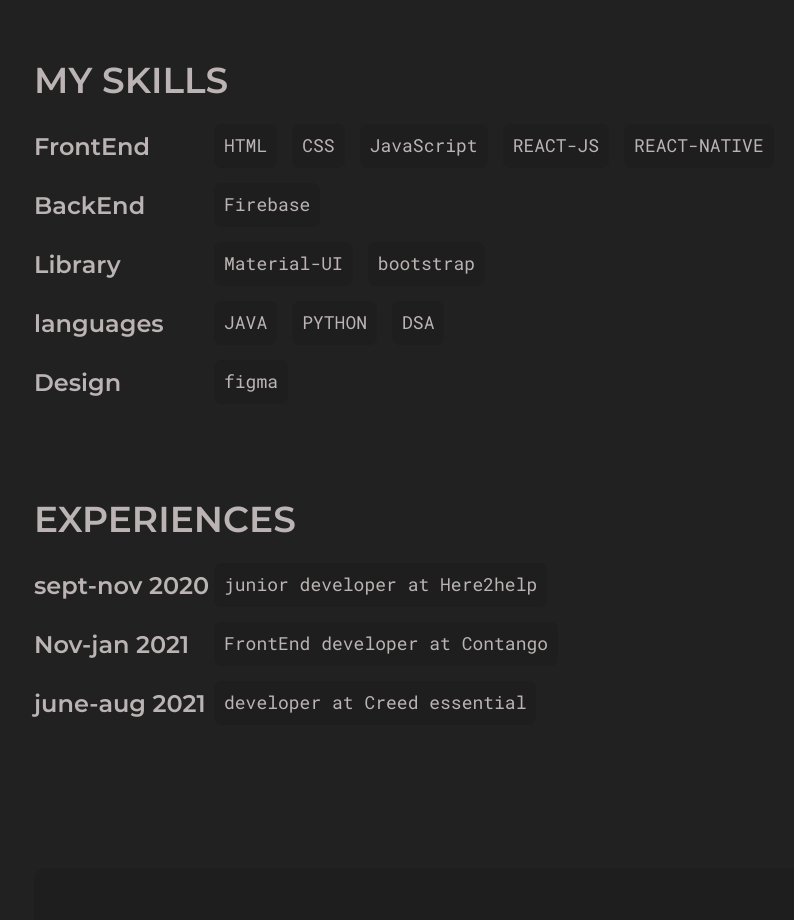
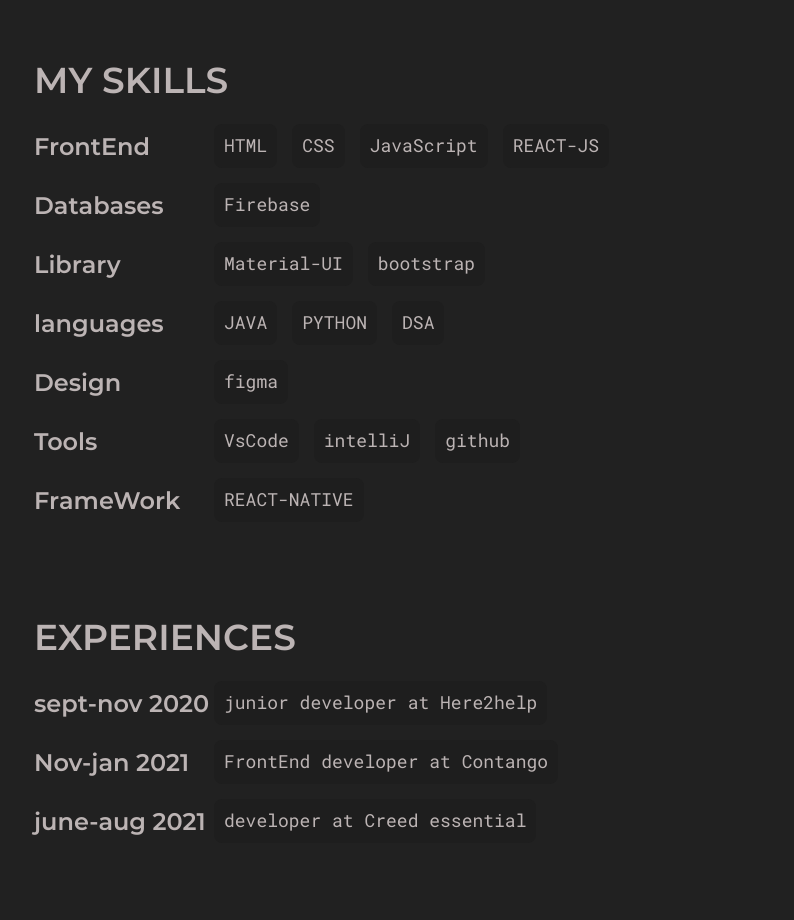
Before and after one commit to palindrome-kasak/portfolio, a React (Create React App) app: page /About in a window 1280 px wide. Shown: the part 1260-2180 px from the top of the page, without its empty margins (30-824 px from the left). Built offline with nearby package versions, Linux system fonts and the light colour scheme.

Commit message:
about us updated

```diff
--- a/src/Pages/About.js
+++ b/src/Pages/About.js
@@ -135,10 +135,10 @@ Enthusiastic learner , minimal, Greatful !!✨
 
               <AboutInfoItem
                 title="FrontEnd"
-                items={['HTML', 'CSS', 'JavaScript', 'REACT-JS', 'REACT-NATIVE']}
+                items={['HTML', 'CSS', 'JavaScript', 'REACT-JS']}
               />
               <AboutInfoItem
-                title="BackEnd"
+                title="Databases"
                 items={['Firebase']}
               />
               <AboutInfoItem
@@ -152,6 +152,14 @@ Enthusiastic learner , minimal, Greatful !!✨
               <AboutInfoItem
                 title="Design"
                 items={['figma']}
+              />
+              <AboutInfoItem
+                title="Tools"
+                items={['VsCode','intelliJ','github']}
+              />
+               <AboutInfoItem
+                title="FrameWork"
+                items={['REACT-NATIVE']}
               />
             </div>
             <div className="about__info__item">
```
